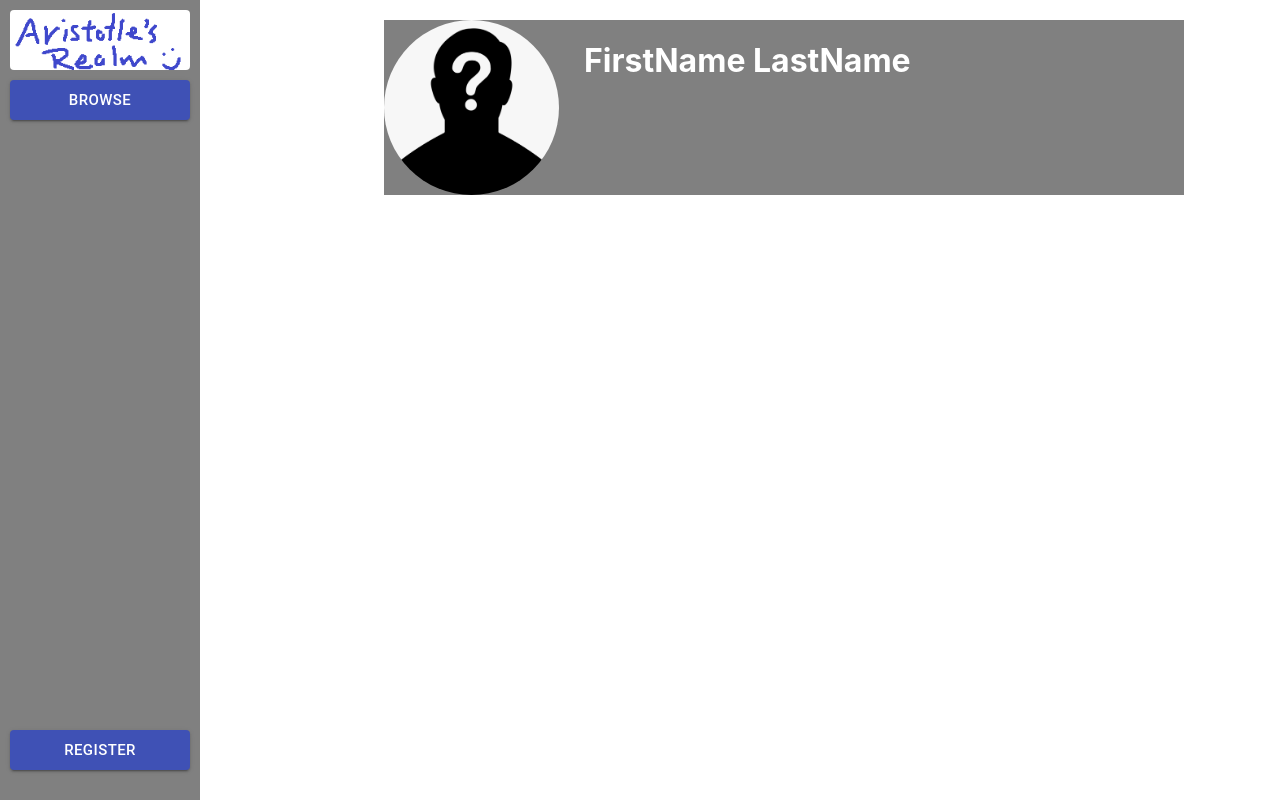
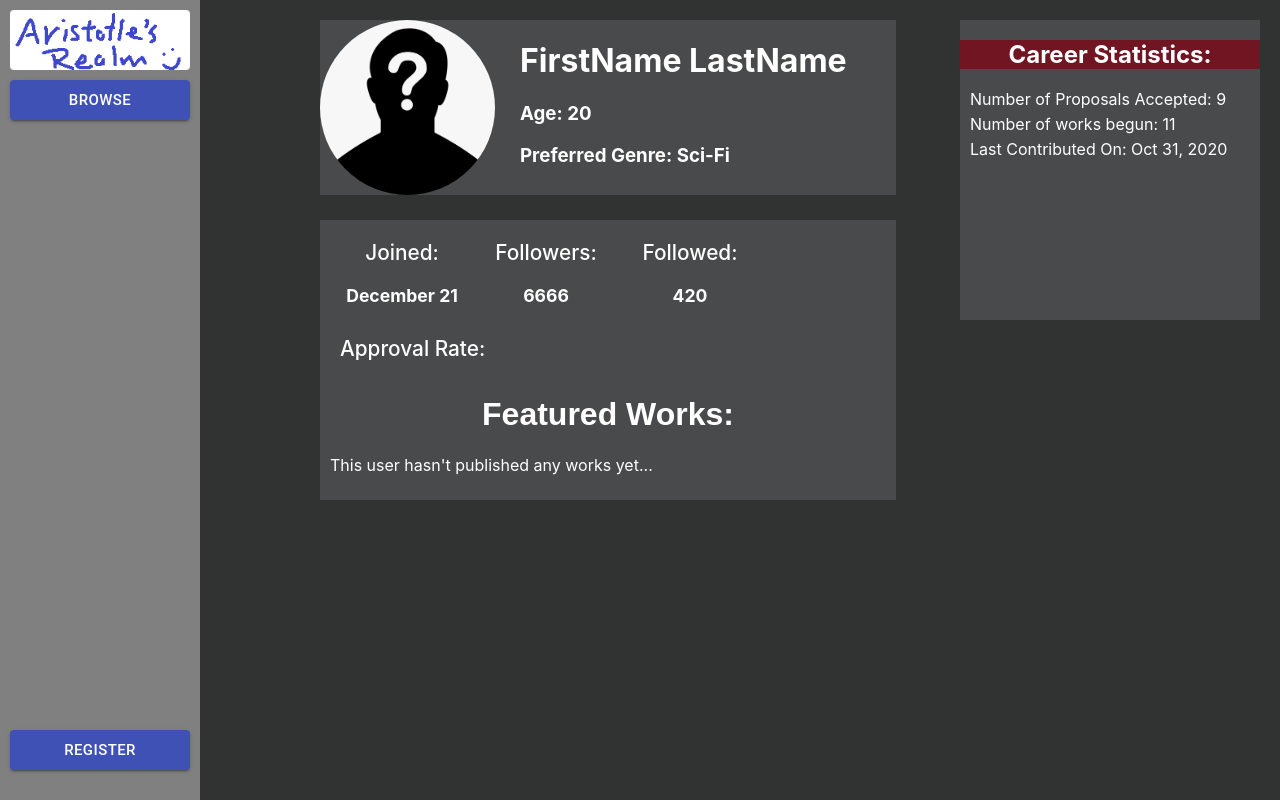
Before and after one commit to DurianZealot/Aristotle-s-Realm, a React (Create React App) app in the folder webapp/: page /profile/user in a window 1280 px wide. Built offline with nearby package versions, Linux system fonts and the light colour scheme.

Commit message:
Basic Implementation of UserProfile

```diff
--- a/webapp/src/components/SideBar/side_bar_styles.css
+++ b/webapp/src/components/SideBar/side_bar_styles.css
@@ -1,6 +1,7 @@
 /* Styles for the Side Bar component */
 .side-bar {
     position: fixed;
+    float: left;
     width: 200px;
     height: 100%;
     background-color: grey;
--- a/webapp/src/components/UserProfile/index.js
+++ b/webapp/src/components/UserProfile/index.js
@@ -5,21 +5,80 @@ import "./styles.css"
 
 class UserProfile extends React.Component{
     render() {
-        const {isLoggedIn} = this.props // Check whether the user is logged in or not
+        const {isLoggedIn, user} = this.props // Check whether the user is logged in or not
         return (
             <div className="user-profile">
                 <SideBar isLoggedIn={isLoggedIn}>
 
                 </SideBar>
-                <div className="user-profile__header">
+                {/* Header */}
+                <div className="user-profile__header blocks">
                     <div className="user-profile__icon">
                         {/* Currently the css file HARDCODES a placeholder profile image */}
                     </div>
-                    <div className="user-profile__info">
-                        <h1 className="user-profile__info-username">
+                    <div className="user-profile__basic-info">
+                        <h1 className="user-profile__username text">
                             FirstName LastName
-                            {/* Currently HARDCORDED a name */}
+                            {/* Currently HARDCORDED */}
                         </h1>
+                        <h3 className="user-profile__age text">
+                            Age: 20
+                            {/* Currently HARDCODED */}
+                        </h3>
+                        <h3 className="user-profile__preferred-genre text">
+                            Preferred Genre: Sci-Fi
+                            {/* Currently HARDCODED */}
+                        </h3>
+                    </div>
+                </div>
+                {/* General Information*/}
+                <div className="user-profile__info-container blocks">
+                        <div className="user-profile__info-table">
+                            <div className="user-profile__info-item">
+                                {/* Currently HARDCORDED */}
+                                <div className="item-title text">Joined:</div>
+                                <div className="item-value text">December 21</div>
+                            </div>
+                            <div className="user-profile__info-item">
+                                {/* Currently HARDCORDED */}
+                                <div className="item-title text">Followers:</div>
+                                <div className="item-value text">6666</div>
+                            </div>
+                            <div className="user-profile__info-item">
+                                {/* Currently HARDCORDED */}
+                                <div className="item-title text">Followed:</div>
+                                <div className="item-value text">420</div>
+                            </div>
+                            <div className="user-profile__info-item">
+                                {/* Currently HARDCORDED */}
+                                <div className="item-title text">Approval Rate:</div>
+                                <div className="item-value text">69%</div>
+                            </div>
+                        </div>
+                </div>
+                <div className="career-featured-works blocks">
+                        <h1 className="career-featured-works-header text">
+                            Featured Works:
+                        </h1>
+                        {/* Currently HARDCODED */}
+                        <div className="career-featured-works-item text">
+                            This user hasn't published any works yet...
+                        </div>
+                </div>
+                {/* Novelist Career */}
+                {/* Currently HARDCODED */}
+                <div className="user-profile__career-stats">
+                    <h2 className="career-stats-header text">
+                        Career Statistics:
+                    </h2>
+                    <div className="career-stats-item text">
+                        Number of Proposals Accepted: 9
+                    </div>
+                    <div className="career-stats-item text">
+                        Number of works begun: 11
+                    </div>
+                    <div className="career-stats-item text">
+                        Last Contributed On: Oct 31, 2020
                     </div>
                 </div>
             </div>
--- a/webapp/src/components/UserProfile/styles.css
+++ b/webapp/src/components/UserProfile/styles.css
@@ -1,11 +1,15 @@
 /* Styles for the User Profile component */
+.user-profile {
+    position: absolute;
+    width: 100%;
+    height: 100%;
+    background-color: #313232;
+    overflow: hidden;
+}
 .user-profile__header {
     position: absolute;
-    background-color: grey;
-    width: 800px;
-    height: 175px;
+    min-height: 175px;
     margin-top: 20px;
-    left: 30%;
 }
 
 .user-profile__icon {
@@ -17,10 +21,80 @@
     background-image: url("./icon/profile-icon-placeholder.png");
 }
 
-.user-profile__info {
+.user-profile__basic-info {
     margin-left: 200px;
 }
 
-.user-profile__info-username {
+.text {
     color: white;
 }
+
+.user-profile__info-container {
+    position: absolute;
+    min-height: 125px;
+    top: 220px;
+}
+
+.user-profile__info-item {
+    min-width: 25%;
+    height: 100%;
+    display: inline-block;
+}
+
+.item-title {
+    width: 100%;
+    margin-top: 10px;
+    padding: 10px;
+    font-size: 1.3rem;
+    font-weight: 500;
+    text-align: center;
+}
+
+.item-value {
+    width: 100%;
+    padding: 10px;
+    text-align: center;
+    font-size: 1.1rem;
+    font-weight: bold;
+}
+
+.career-featured-works {
+    position: absolute;
+    height: 125px;
+    top: 375px;
+}
+
+.career-featured-works-header {
+    font-family: Arial, Helvetica, sans-serif;
+    text-align: center;
+}
+
+.career-featured-works-item {
+    margin-left: 10px;
+    overflow: auto;
+}
+
+.user-profile__career-stats {
+    position: absolute;
+    background-color: #494a4b;
+    width: 300px;
+    min-height: 300px;
+    top: 20px;
+    left: 75%;
+}
+
+.career-stats-header {
+    background-color: #721523;
+    text-align: center;
+}
+
+.career-stats-item {
+    margin-left: 10px;
+    margin-top: 5px;
+}
+
+.blocks {
+    background-color: #494a4b;
+    min-width: 45%;
+    left: 25%;
+}
```
